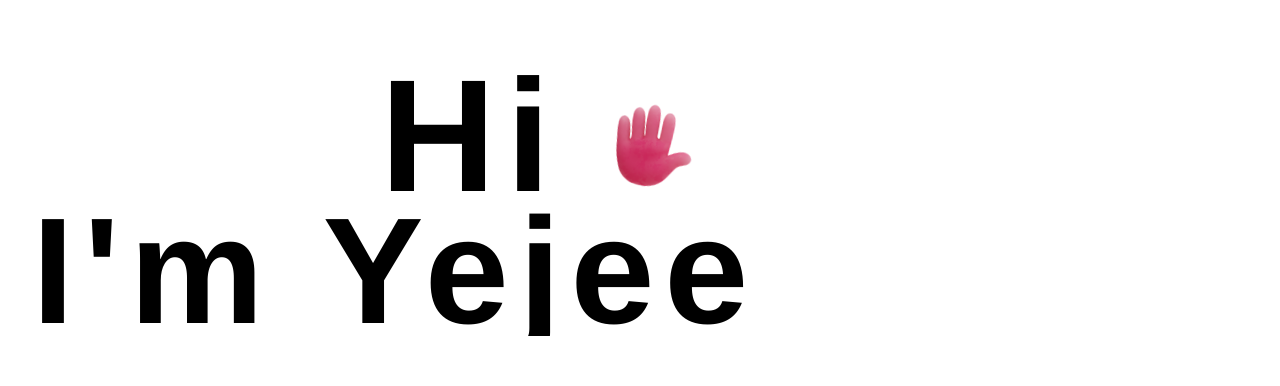
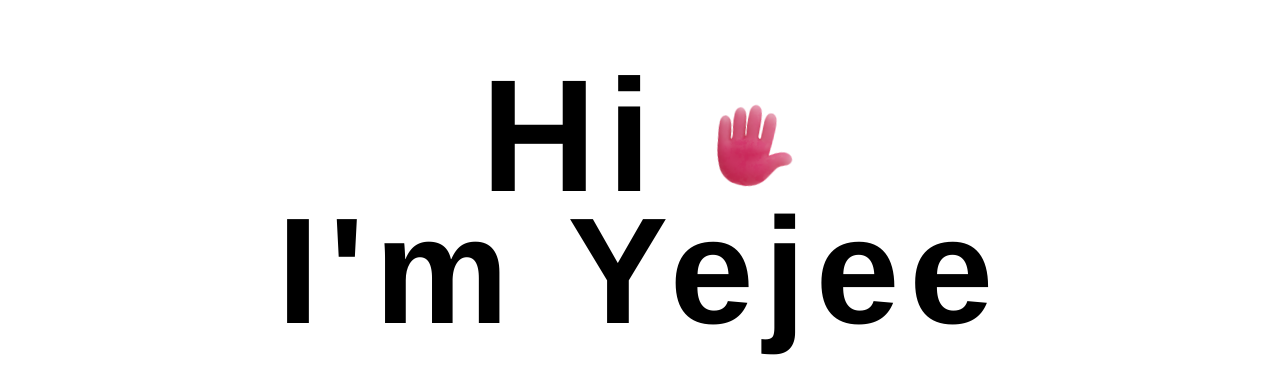
Before and after one commit to Hihihi857/portfolio, a Next.js app: page / in a window 1280 px wide. Shown: the part 197-583 px from the top of the page. Built offline with nearby package versions, Linux system fonts and the light colour scheme.

Commit message:
interaction of hero section

```diff
--- a/app/aboutme/page.tsx
+++ b/app/aboutme/page.tsx
@@ -13,7 +13,7 @@ export default function AboutMePage() {
   );
 
   return (
-    <main id="about" className="relative min-h-screen bg-paper px-5 py-24 md:px-8">
+    <main id="about" className="relative min-h-screen bg-paper px-5 pt-[140px] md:px-8">
       <motion.div
         style={{ y }}
         className="mx-auto max-w-4xl"
--- a/app/page.tsx
+++ b/app/page.tsx
@@ -4,22 +4,27 @@ import { motion, useReducedMotion, useScroll, useTransform } from "framer-motion
 import Image from "next/image";
 import { useRef } from "react";
 
-type HeroTitleProps = {
-  basePath: string;
-  handRotate: number;
-  reduceMotion: boolean | null;
-  titleId?: string;
-};
+export default function Home() {
+  const heroRef = useRef<HTMLElement>(null);
+  const reduceMotion = useReducedMotion();
+  const { scrollYProgress } = useScroll({
+    target: heroRef,
+    offset: ["start start", "end end"],
+  });
+  const basePath = process.env.NEXT_PUBLIC_BASE_PATH ?? "";
 
-function HeroTitle({
-  basePath,
-  handRotate,
-  reduceMotion,
-  titleId,
-}: HeroTitleProps) {
+  const handRotate = reduceMotion ? 0 : 9;
+
+  const panelWidth = useTransform(scrollYProgress, [0, 1], ["0%", "100%"]);
+  const textX = useTransform(scrollYProgress, [0, 0.7, 1], ["0vw", "-80vw", "-150vw"]);
+  const textOpacity = useTransform(scrollYProgress, [0, 0.75, 1], [1, 0.3, 0]);
+  const supportingTextOpacity = useTransform(scrollYProgress, [0.65, 0.9], [0, 1]);
+  const supportingTextX = useTransform(scrollYProgress, [0.65, 0.9], [30, 0]);
+
+  function HeroText({ className, id }: { className?: string; id?: string }) {
     return (
-    <div className="w-fit text-center">
-      <div className="mb-1 flex translate-x-[4.5rem] items-end justify-center gap-5 md:mb-2 md:translate-x-[9rem] md:gap-8">
+      <div className={`text-center ${className}`}>
+        <div className="mb-1 flex items-end justify-center gap-5 md:mb-2 md:gap-8">
           <p className="font-display text-[24vw] font-bold leading-[0.82] tracking-[0.065em] md:text-[12.5vw]">
             Hi
           </p>
@@ -47,29 +52,12 @@ function HeroTitle({
           </motion.div>
         </div>
 
-      <h1
-        id={titleId}
-        className="whitespace-nowrap font-display text-[19vw] font-bold leading-[0.84] tracking-[0.065em] md:text-[11.8vw]"
-      >
+        <h1 id={id} className="whitespace-nowrap font-display text-[19vw] font-bold leading-[0.84] tracking-[0.065em] md:text-[11.8vw]">
           I&apos;m Yejee
         </h1>
       </div>
     );
   }
-
-export default function Home() {
-  const heroRef = useRef<HTMLElement>(null);
-  const reduceMotion = useReducedMotion();
-  const { scrollYProgress } = useScroll({
-    target: heroRef,
-    offset: ["start start", "end end"],
-  });
-  const basePath = process.env.NEXT_PUBLIC_BASE_PATH ?? "";
-
-  const panelX = useTransform(scrollYProgress, [0, 1], ["-100%", "0%"]);
-  const textX = useTransform(scrollYProgress, [0, 1], ["0%", "-50%"]);
-  const clipLeft = useTransform(scrollYProgress, [0, 1], [100, 0]);
-  const handRotate = reduceMotion ? 0 : 9;
 
   return (
     <main className="flex flex-1 flex-col bg-white">
@@ -79,42 +67,58 @@ export default function Home() {
         aria-labelledby="hero-title"
         className="relative min-h-[250vh] bg-white"
       >
-        <div className="sticky top-0 flex h-screen items-center overflow-hidden px-5 py-14 md:px-8 md:py-16">
+        <div className="sticky top-0 flex h-screen items-center justify-center overflow-hidden px-5 py-14 md:px-8 md:py-16">
           <motion.div
-            aria-hidden="true"
-            style={{ x: panelX }}
-            className="pointer-events-none absolute inset-y-0 left-0 z-0 w-[50vw] origin-left bg-black"
-          />
-
-          <div className="relative z-10 mx-auto w-full max-w-7xl overflow-hidden">
+            style={{ width: panelWidth }}
+            className="pointer-events-none absolute inset-y-0 left-0 z-20 overflow-hidden bg-black"
+          >
             <motion.div
               style={{ x: textX }}
-              className="text-black"
+              className="absolute inset-y-0 left-0 flex w-screen items-center justify-center text-white"
             >
-              <HeroTitle
-                basePath={basePath}
-                handRotate={handRotate}
-                reduceMotion={reduceMotion}
-                titleId="hero-title"
-              />
+              <HeroText />
+            </motion.div>
+          </motion.div>
+
+          <div className="relative z-10 w-screen overflow-visible">
+            <motion.div style={{ x: textX, opacity: textOpacity }} className="absolute inset-0 flex items-center justify-center">
+              <HeroText className="text-black" id="hero-title" />
             </motion.div>
 
             <motion.div
-              style={{
-                x: textX,
-                clipPath: useTransform(
-                  scrollYProgress,
-                  [0, 1],
-                  ["inset(0 100% 0 0)", "inset(0 50% 0 0)"]
-                )
-              }}
-              className="absolute inset-0 flex items-center justify-center text-white"
+              style={{ opacity: supportingTextOpacity, x: supportingTextX }}
+              className="absolute bottom-20 left-20 right-20 flex items-end justify-between"
             >
-              <HeroTitle
-                basePath={basePath}
-                handRotate={handRotate}
-                reduceMotion={reduceMotion}
-              />
+              <div className="max-w-md">
+                <p className="font-sans text-sm leading-relaxed text-white md:text-base">
+                  An educator-turned-designer,
+                  <br />
+                  building things that contribute to a better, more equitable
+                  and pleasant future.
+                </p>
+              </div>
+              <div className="flex flex-col items-end gap-2">
+                <a
+                  href="https://linkedin.com/in/yejee"
+                  target="_blank"
+                  rel="noopener noreferrer"
+                  className="font-sans text-xs font-bold uppercase tracking-widest text-white hover:opacity-70 md:text-sm"
+                >
+                  LinkedIn
+                </a>
+                <a
+                  href="/resume"
+                  className="font-sans text-xs font-bold uppercase tracking-widest text-white hover:opacity-70 md:text-sm"
+                >
+                  Resume
+                </a>
+                <a
+                  href="mailto:hello@yejee.design"
+                  className="font-sans text-xs font-bold uppercase tracking-widest text-white hover:opacity-70 md:text-sm"
+                >
+                  Contact
+                </a>
+              </div>
             </motion.div>
           </div>
         </div>
--- a/app/projectone/page.tsx
+++ b/app/projectone/page.tsx
@@ -5,7 +5,7 @@ export default function ProjectOnePage() {
   const basePath = process.env.NEXT_PUBLIC_BASE_PATH ?? "";
 
   return (
-    <main className="min-h-screen bg-paper px-5 py-28 text-ink md:px-8">
+    <main className="min-h-screen bg-paper px-5 pt-[140px] text-ink md:px-8">
       <article className="mx-auto max-w-5xl">
         <Link
           href="/projects"
--- a/app/projects/page.tsx
+++ b/app/projects/page.tsx
@@ -28,7 +28,7 @@ const projects: Project[] = [
     id: "2",
     title: "ANDLE Brand Website",
     description:
-      "A product design concept for calm note-taking, project organization, and team workflows.",
+      "A concept-driven e-commerce website designed to communicate a calm and refined brand identity. The project focuses on clean layouts, intuitive navigation, and a seamless user experience.",
     slug: "projecttwo",
     category: "E-COMMERCE WEB DESIGN",
     thumbnailImage: `${basePath}/project2.png`,
@@ -79,7 +79,7 @@ function ProjectCard({ project }: { project: Project }) {
 
 export default function Works() {
   return (
-    <main className="pt-[100px]">
+    <main className="pt-[160px]">
       <section className="bg-white px-5 py-12 md:px-8">
         <div className="mx-auto max-w-7xl">
           <div className="mb-8">
--- a/app/projecttwo/page.tsx
+++ b/app/projecttwo/page.tsx
@@ -5,7 +5,7 @@ export default function ProjectTwoPage() {
   const basePath = process.env.NEXT_PUBLIC_BASE_PATH ?? "";
 
   return (
-    <main className="min-h-screen bg-paper px-5 py-28 text-ink md:px-8">
+    <main className="min-h-screen bg-paper px-5 pt-[140px] text-ink md:px-8">
       <article className="mx-auto max-w-5xl">
         <Link
           href="/projects"
@@ -26,9 +26,9 @@ export default function ProjectTwoPage() {
           </div>
 
           <p className="text-lg leading-relaxed text-graphite">
-            A temporary project overview for a focused note-taking app designed
-            for creative teams. The concept emphasizes calm workflows, fast
-            capture, and clear project organization.
+            A concept-driven e-commerce website designed to communicate a calm and
+            refined brand identity. The project focuses on clean layouts, intuitive
+            navigation, and a seamless user experience.
           </p>
         </div>
 
--- a/app/resume/page.tsx
+++ b/app/resume/page.tsx
@@ -5,7 +5,7 @@ export default function ResumePage() {
   const resumePath = `${basePath}/${resumeFileName}`;
 
   return (
-    <main className="min-h-screen bg-paper px-5 py-28 text-ink md:px-8">
+    <main className="min-h-screen bg-paper px-5 pt-[140px] text-ink md:px-8">
       <section className="mx-auto max-w-7xl">
         <div className="mb-10 flex flex-col gap-6 md:flex-row md:items-end md:justify-between">
           <div>
```
Also changed, not shown: components/SiteHeader.tsx (+38 -3 lines), 1 other file (tests, documents, lock files or other folders). Lines whose indentation alone changed are shown as unchanged.
